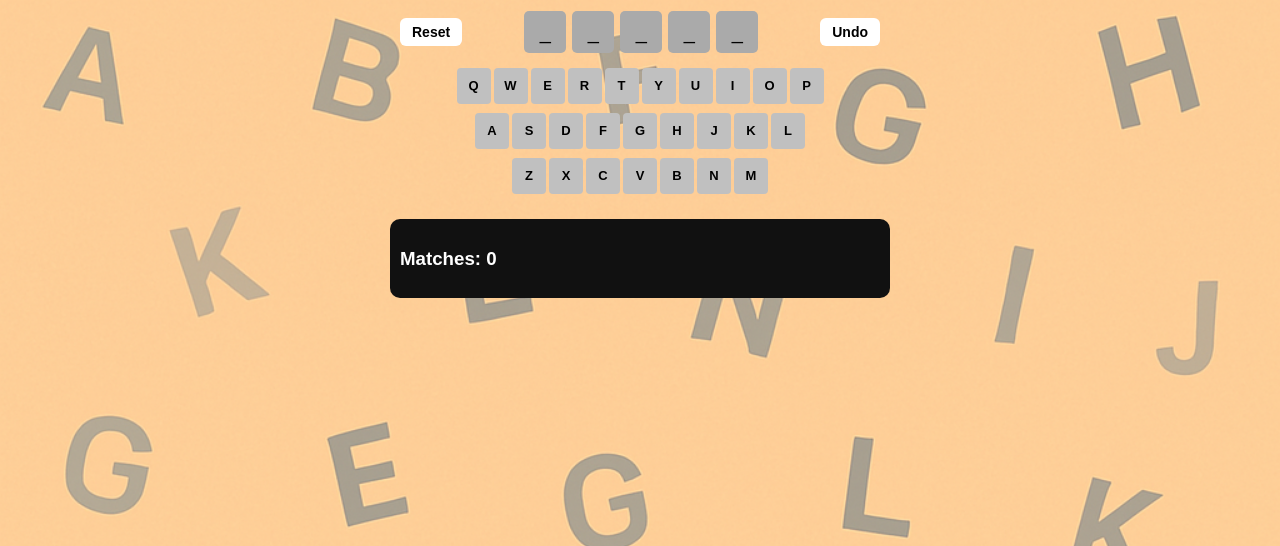
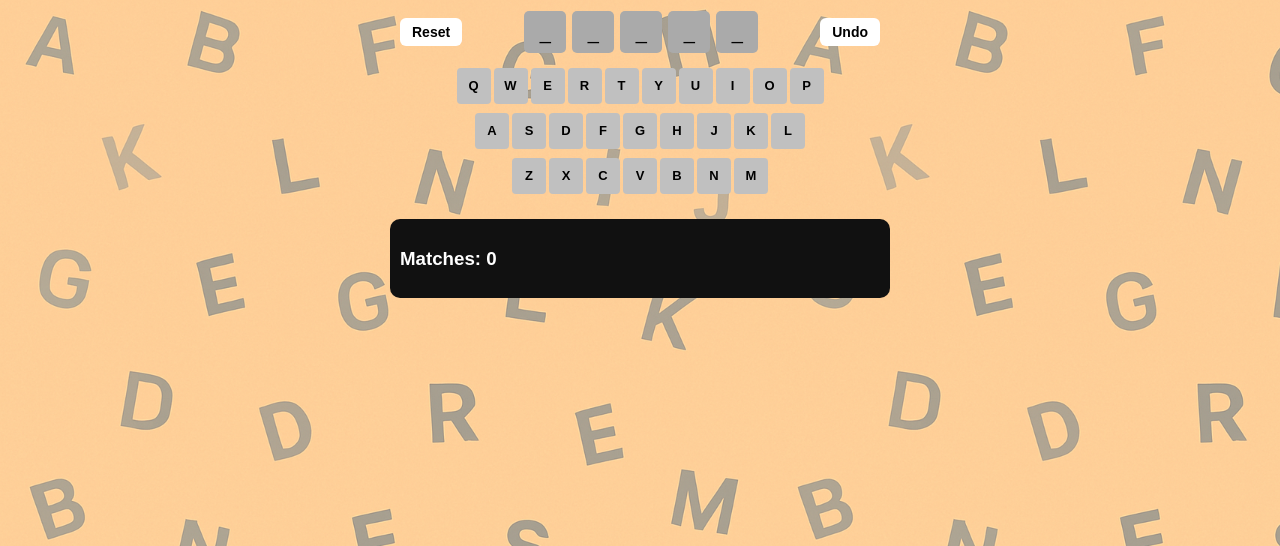
Before and after one commit to ei900/Wordle_Solver, a Flask app: page / in a window 1280 px wide. Shown: the top 546 px of the page. Run offline with Flask 3, Linux system fonts and the light colour scheme.

Commit message:
Update index.html

```diff
--- a/templates/index.html
+++ b/templates/index.html
@@ -15,10 +15,16 @@
       color: white;
 
       background-color: #FFCC99;
-      background-image: url('/static/background.png'); /* 🔁 Replace with correct path if needed */
-      background-size: cover;
+      background-image: url('/static/background.png');
+      background-size: contain;
       background-repeat: repeat;
       background-attachment: fixed;
+    }
+
+    @media (min-width: 768px) {
+      body {
+        background-size: 60%;
+      }
     }
 
     .controls {
```
